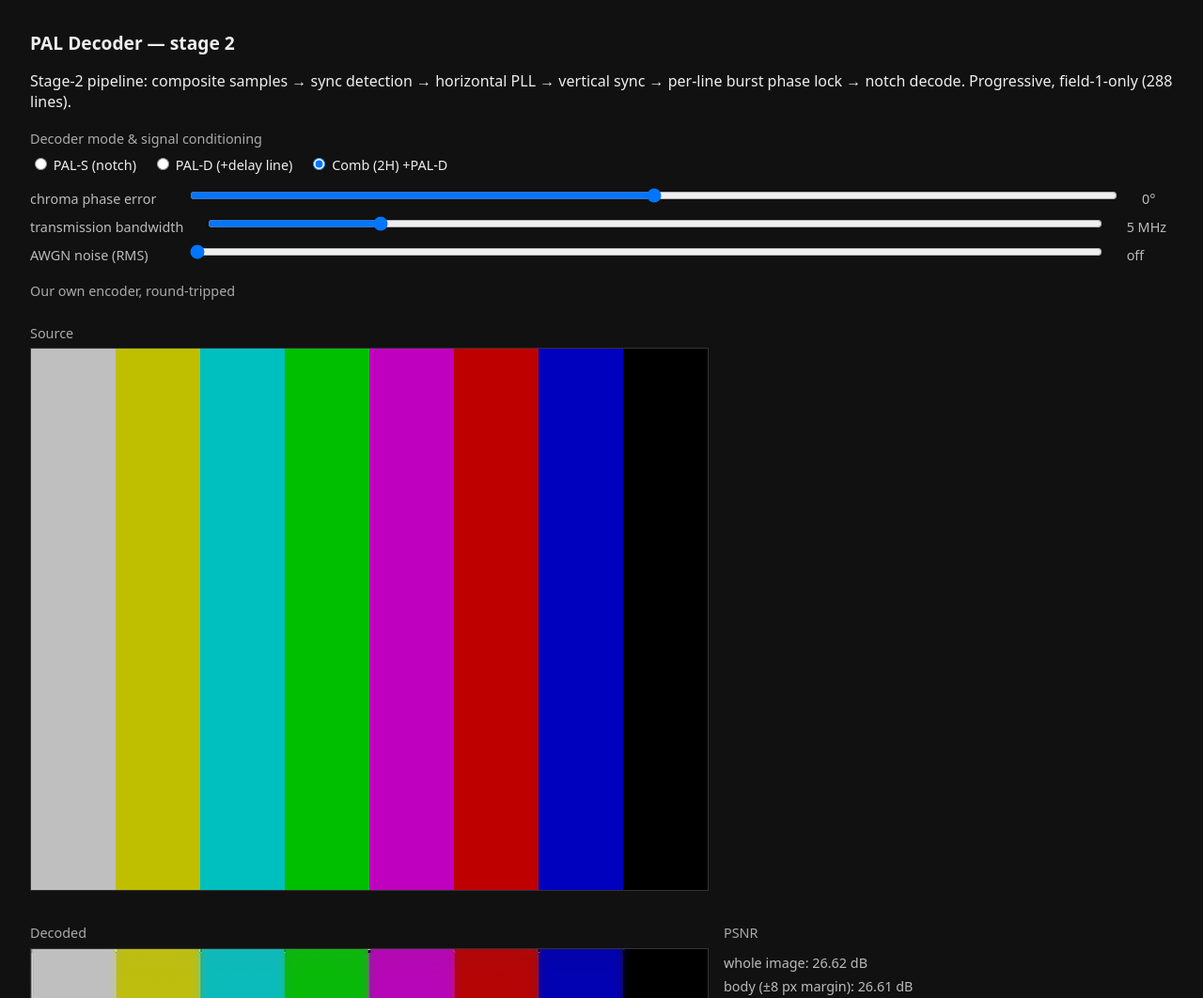
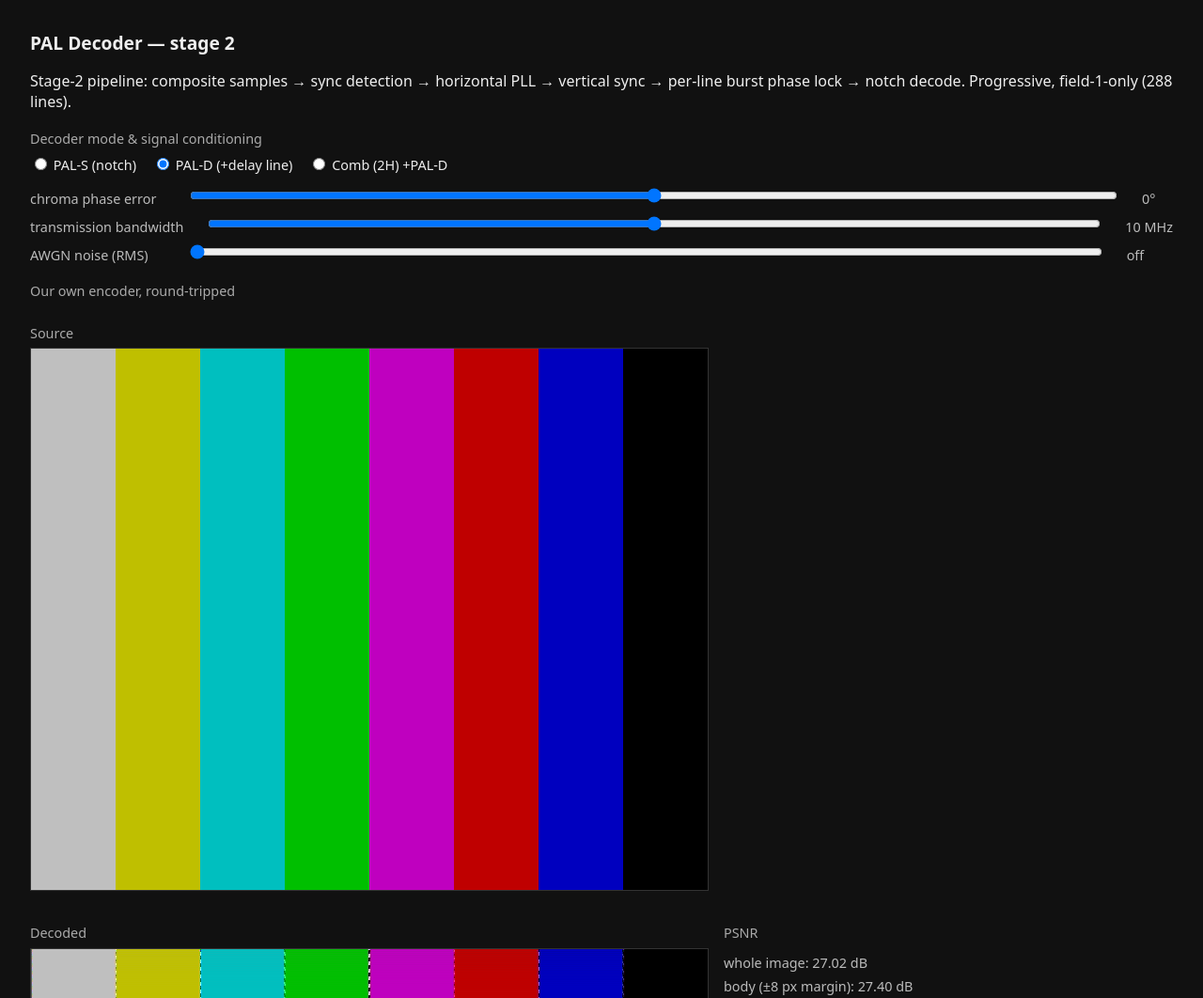
Before and after one commit to mattgodbolt/pal-decoder, a plain HTML site: page index.html in a window 1280 px wide. Shown: the top 1062 px of the page at 94% size. Drawn offline with Linux system fonts and the light colour scheme; no server answers.

Commit message:
Default demo to PAL-D, bump bandwidth to 10 MHz, note TX10 target
TX10 reference (Trundle, Television magazine, April 1981):
- Single-chip TDA3560 colour decoder. Integrated Bruch 1H chroma
  delay line (PAL-D). Notch luma/chroma separation. No comb.
- 10 MHz video-input bandwidth on the direct composite path (home
  computer case). Broadcast UHF path is 5.5 MHz.
- 2xFsc (8.8 MHz) reference crystal, burst-locked U/V demod with no
  user adjustments.

Demo changes:
- Default decode mode: PAL-D (was comb).
- Default transmission bandwidth: 10 MHz (was 5).
- Drops the "posher than TX10" / "period-authentic" labels from UI;
  we'll earn those descriptions only by actual verification.

README updates the target description and flags adaptive comb as a
future direction (post-TX10 era).

```diff
--- a/index.html
+++ b/index.html
@@ -29,8 +29,8 @@
   <div class="row" style="align-items: center; gap: 1.5rem; margin-bottom: 0.6rem;">
     <div>
       <label><input type="radio" name="decode-mode" value="notch"> PAL-S (notch)</label>
-      <label><input type="radio" name="decode-mode" value="pald"> PAL-D (+delay line)</label>
-      <label><input type="radio" name="decode-mode" value="comb" checked> Comb (2H) +PAL-D</label>
+      <label><input type="radio" name="decode-mode" value="pald" checked> PAL-D (+delay line)</label>
+      <label><input type="radio" name="decode-mode" value="comb"> Comb (2H) +PAL-D</label>
     </div>
   </div>
   <div class="row" style="align-items: center; gap: 1.5rem; margin-bottom: 0.3rem;">
@@ -40,8 +40,8 @@
   </div>
   <div class="row" style="align-items: center; gap: 1.5rem; margin-bottom: 0.3rem;">
     <span class="stat" style="min-width: 9rem;">transmission bandwidth</span>
-    <input type="range" id="bandwidth" min="2" max="18" step="0.5" value="5" style="flex: 1;">
-    <span class="stat" id="bandwidth-label" style="min-width: 6ch;">5 MHz</span>
+    <input type="range" id="bandwidth" min="2" max="18" step="0.5" value="10" style="flex: 1;">
+    <span class="stat" id="bandwidth-label" style="min-width: 6ch;">10 MHz</span>
   </div>
   <div class="row" style="align-items: center; gap: 1.5rem; margin-bottom: 0.6rem;">
     <span class="stat" style="min-width: 9rem;">AWGN noise (RMS)</span>
--- a/src/demo.js
+++ b/src/demo.js
@@ -61,7 +61,7 @@ async function run() {
   let ownSamples = null
 
   const render = () => {
-    const mode       = picked(modeRadios)   ?? 'comb'
+    const mode       = picked(modeRadios)   ?? 'pald'
     const phaseDeg   = Number(phaseSlider.value)
     const bwMhz      = Number(bwSlider.value)
     const noiseLvl   = Number(noiseSlider.value) / 1000
```
Also changed, not shown: 1 other file.
